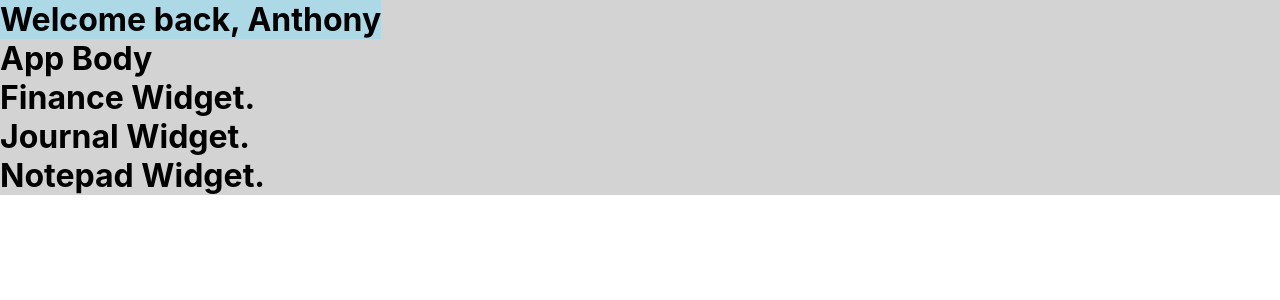
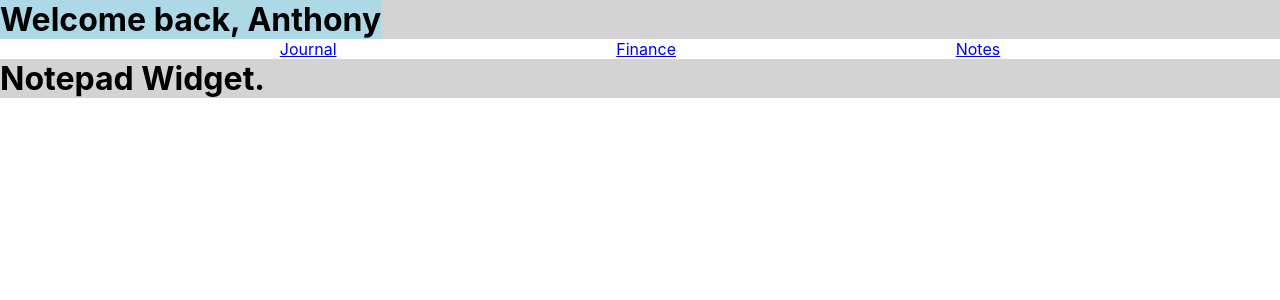
Before and after one commit to arn-foto/encrypt-me, a React (Create React App) app in the folder encrypt-me/: page /notes in a window 1280 px wide. Shown: the top 300 px of the page. Built offline with nearby package versions, Linux system fonts and the light colour scheme.

Commit message:
+ Setting up react-router

```diff
--- a/encrypt-me/package.json
+++ b/encrypt-me/package.json
@@ -7,6 +7,7 @@
     "@testing-library/jest-dom": "^4.2.4",
     "@testing-library/react": "^9.5.0",
     "@testing-library/user-event": "^7.2.1",
+    "antd": "^4.14.0",
     "react": "^17.0.1",
     "react-dom": "^17.0.1",
     "react-redux": "^7.2.2",
--- a/encrypt-me/src/Body/index.js
+++ b/encrypt-me/src/Body/index.js
@@ -2,19 +2,29 @@ import React from "react";
 import FinanceWidget from "../Components/FinanceWidget";
 import JournalWidget from "../Components/JournalWidget";
 import NotepadWidget from "../Components/NotepadWidget";
-import { BrowserRouter as Router, Switch, Route } from "react-router-dom";
-import { AppBody } from "./styles";
+import { BrowserRouter as Router, Switch, Route, Link } from "react-router-dom";
+import { AppBody, LinkBody } from "./styles";
 
 function Body() {
 	return (
 		<div>
 			<Router>
+				<LinkBody>
+					<Link to="/journal">Journal</Link>
+					<Link to="/finance">Finance</Link>
+					<Link to="/notes">Notes</Link>
+				</LinkBody>
+
 				<AppBody>
-					{" "}
-					<h1>App Body</h1>
-					<FinanceWidget />
-					<JournalWidget />
-					<NotepadWidget />
+					<Route path="/journal">
+						<JournalWidget />
+					</Route>
+					<Route path="/finance">
+						<FinanceWidget />
+					</Route>
+					<Route path="/notes">
+						<NotepadWidget />
+					</Route>
 				</AppBody>
 			</Router>
 		</div>
--- a/encrypt-me/src/Body/styles.js
+++ b/encrypt-me/src/Body/styles.js
@@ -4,4 +4,9 @@ const AppBody = styled.div`
 	background-color: lightgray;
 `;
 
-export { AppBody };
+const LinkBody = styled.div`
+	display: flex;
+	justify-content: space-evenly;
+`;
+
+export { AppBody, LinkBody };
```
Also changed, not shown: 1 other file (tests, documents, lock files or other folders).
